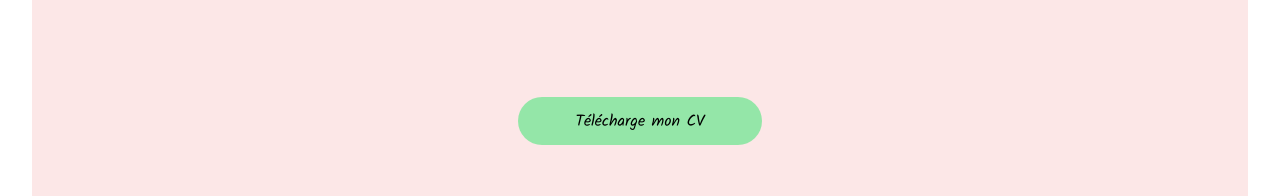
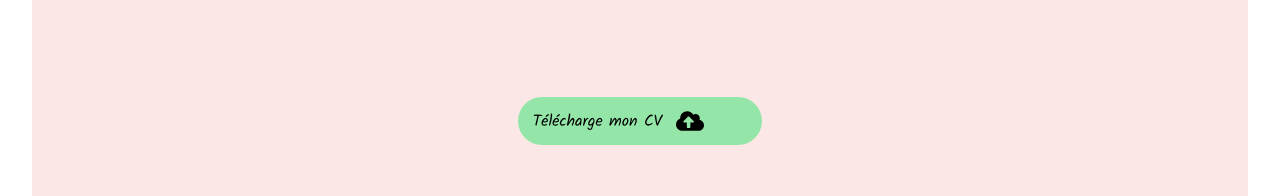
Before and after one commit to Equinoxya/PortefolioP8, a React (Create React App) app: page / in a window 1280 px wide. Shown: the part 2036-2232 px from the top of the page. Built offline with nearby package versions, Linux system fonts and the light colour scheme.

Commit message:
Changement icone CV

```diff
--- a/src/components/Cv.jsx
+++ b/src/components/Cv.jsx
@@ -1,4 +1,5 @@
 import "./styles/competences.css"
+import { FaCloudUploadAlt } from 'react-icons/fa';
 
 
 const CVViewer = () => {
@@ -12,6 +13,7 @@ const CVViewer = () => {
     return (
         <div className='button'>
             <button onClick={handleDownloadCV} className='button-cv'>Télécharge mon CV</button>
+            <FaCloudUploadAlt size="28px"/>
         </div>
     );
     };
--- a/src/components/styles/competences.css
+++ b/src/components/styles/competences.css
@@ -37,9 +37,11 @@
     border-radius: 25px;
     font-family: 'Kalam', cursive;
     font-size: 16px;
+    display: flex;
+    align-items: center;
 }
 .button-cv{
-    width: 100%;
+    width: 65%;
     border: none;
     background-color: rgb(46, 230, 107, 0) ;
     border-radius: 25px;
```
Also changed, not shown: src/components/Copy-Button.jsx (renamed from src/components/Copy-Button.js).
